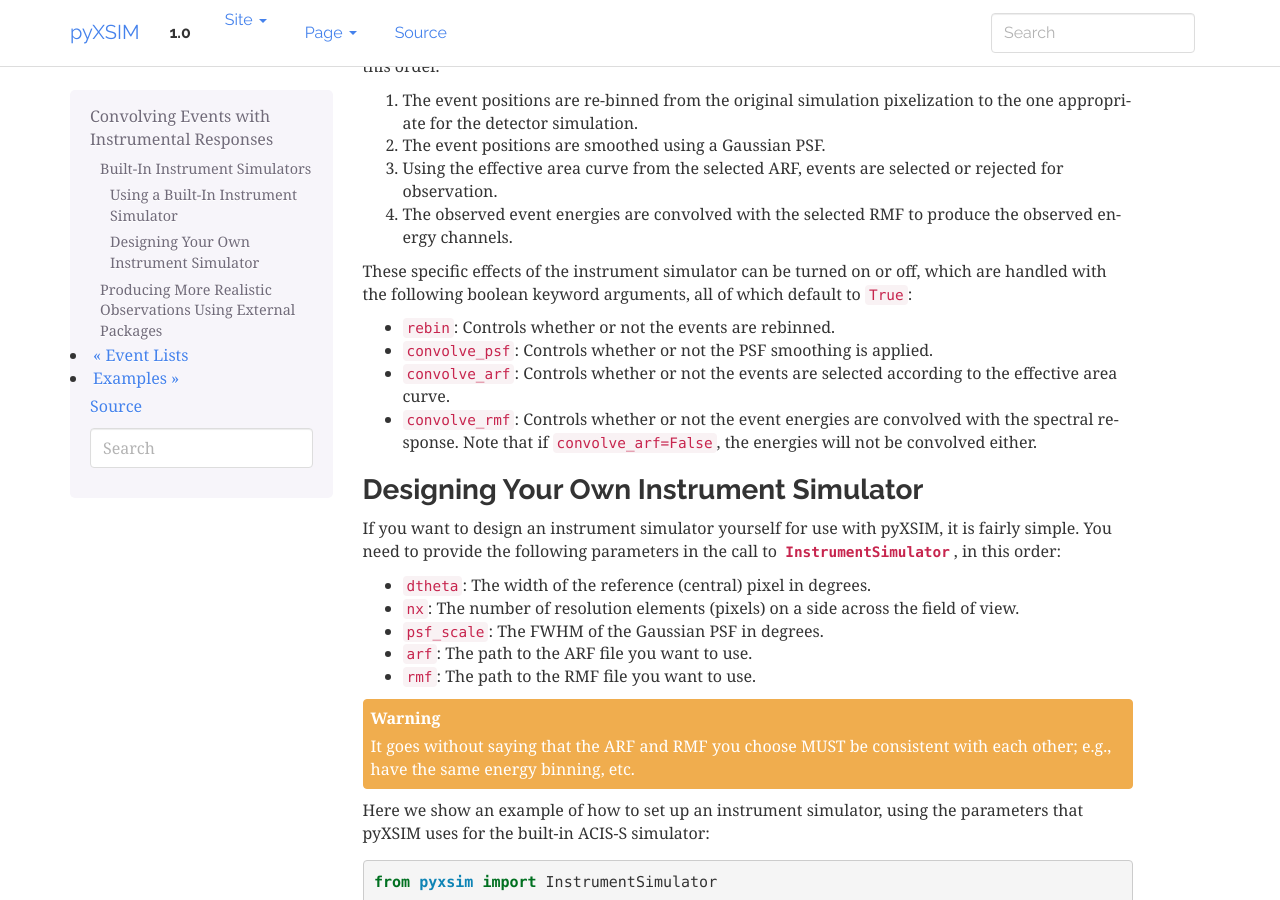
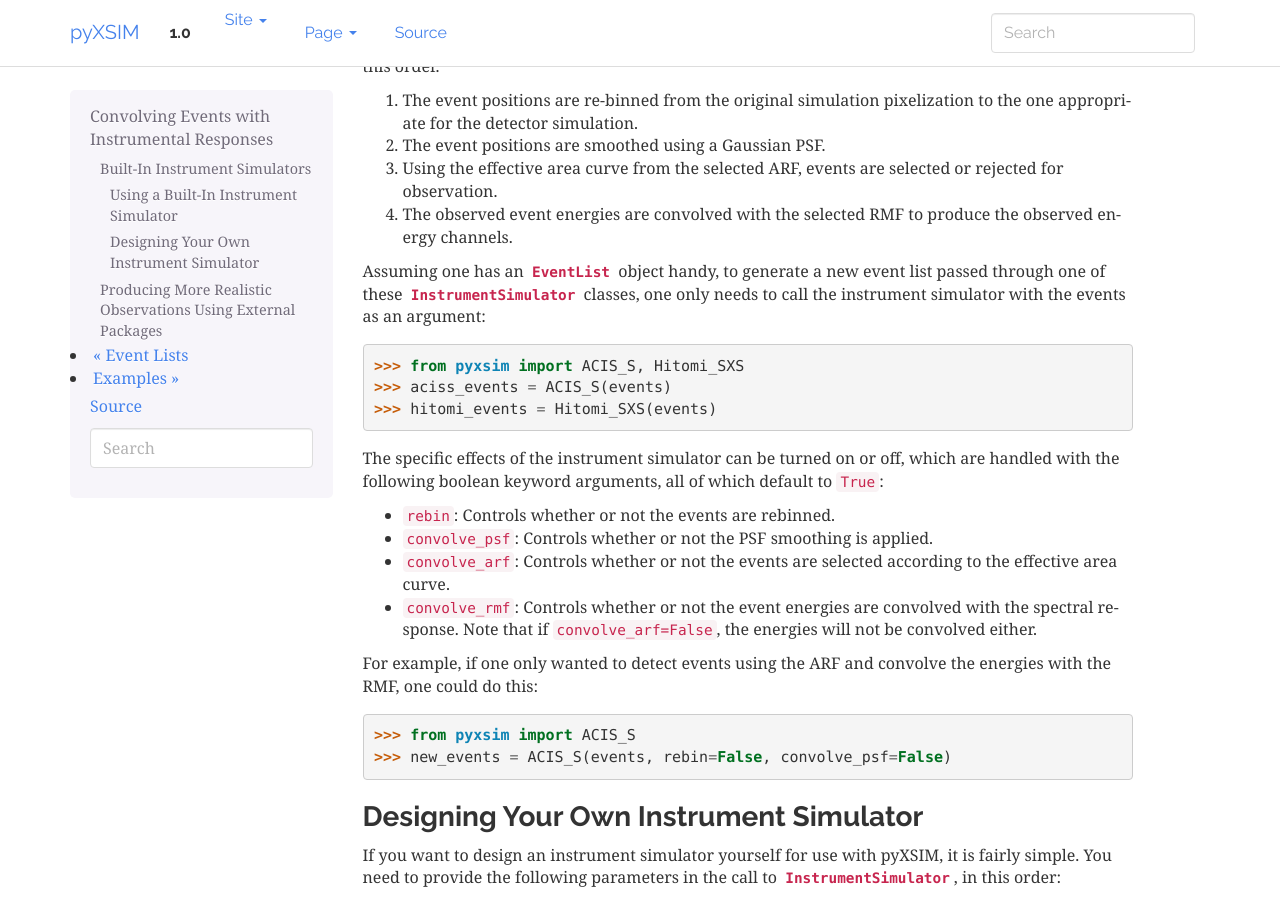
Before and after one commit to jzuhone/pyxsim, a Sphinx documentation site: the page built from doc/source/instruments.rst, in a window 1280 px wide and 900 px high, scrolled down 830 px. Built offline with Sphinx 7.4.7, drawn with Linux system fonts in a browser that asks for light colours.

Commit message:
More instrument docs

```diff
--- a/doc/source/instruments.rst
+++ b/doc/source/instruments.rst
@@ -46,7 +46,17 @@ this order.
 3. Using the effective area curve from the selected ARF, events are selected or rejected for observation.
 4. The observed event energies are convolved with the selected RMF to produce the observed energy channels.
 
-These specific effects of the instrument simulator can be turned on or off, which are handled with the
+Assuming one has an :class:`~pyxsim.event_list.EventList` object handy, to generate a new event list
+passed through one of these :class:`~pyxsim.instruments.InstrumentSimulator` classes, one only needs to call
+the instrument simulator with the events as an argument:
+
+.. code-block:: python
+
+    >>> from pyxsim import ACIS_S, Hitomi_SXS
+    >>> aciss_events = ACIS_S(events)
+    >>> hitomi_events = Hitomi_SXS(events)
+
+The specific effects of the instrument simulator can be turned on or off, which are handled with the
 following boolean keyword arguments, all of which default to ``True``:
 
 * ``rebin``: Controls whether or not the events are rebinned.
@@ -54,6 +64,14 @@ following boolean keyword arguments, all of which default to ``True``:
 * ``convolve_arf``: Controls whether or not the events are selected according to the effective area curve.
 * ``convolve_rmf``: Controls whether or not the event energies are convolved with the spectral response. Note that
   if ``convolve_arf=False``, the energies will not be convolved either.
+
+For example, if one only wanted to detect events using the ARF and convolve the energies with the RMF, one
+could do this:
+
+.. code-block:: python
+
+    >>> from pyxsim import ACIS_S
+    >>> new_events = ACIS_S(events, rebin=False, convolve_psf=False)
 
 Designing Your Own Instrument Simulator
 +++++++++++++++++++++++++++++++++++++++
```
